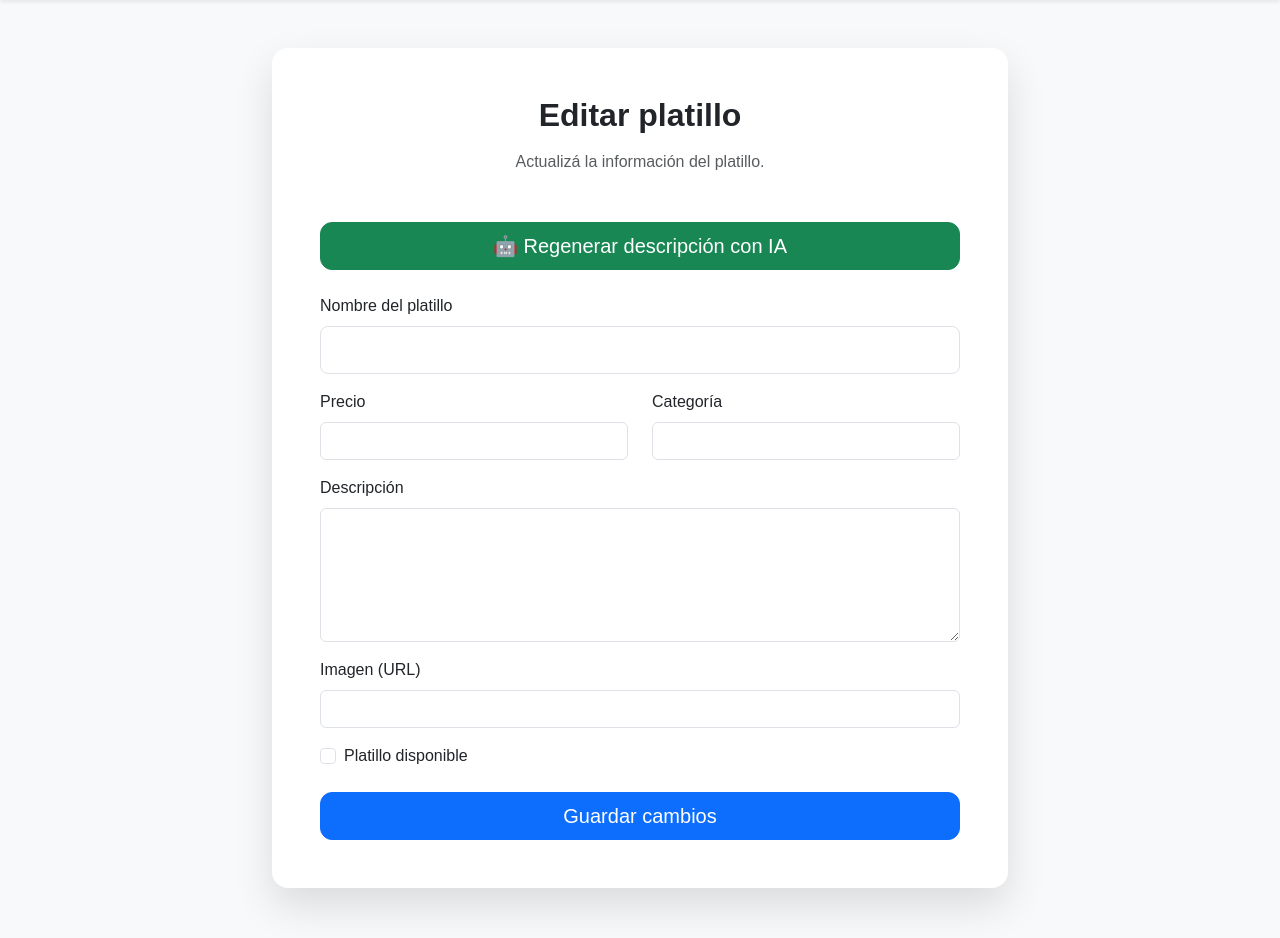
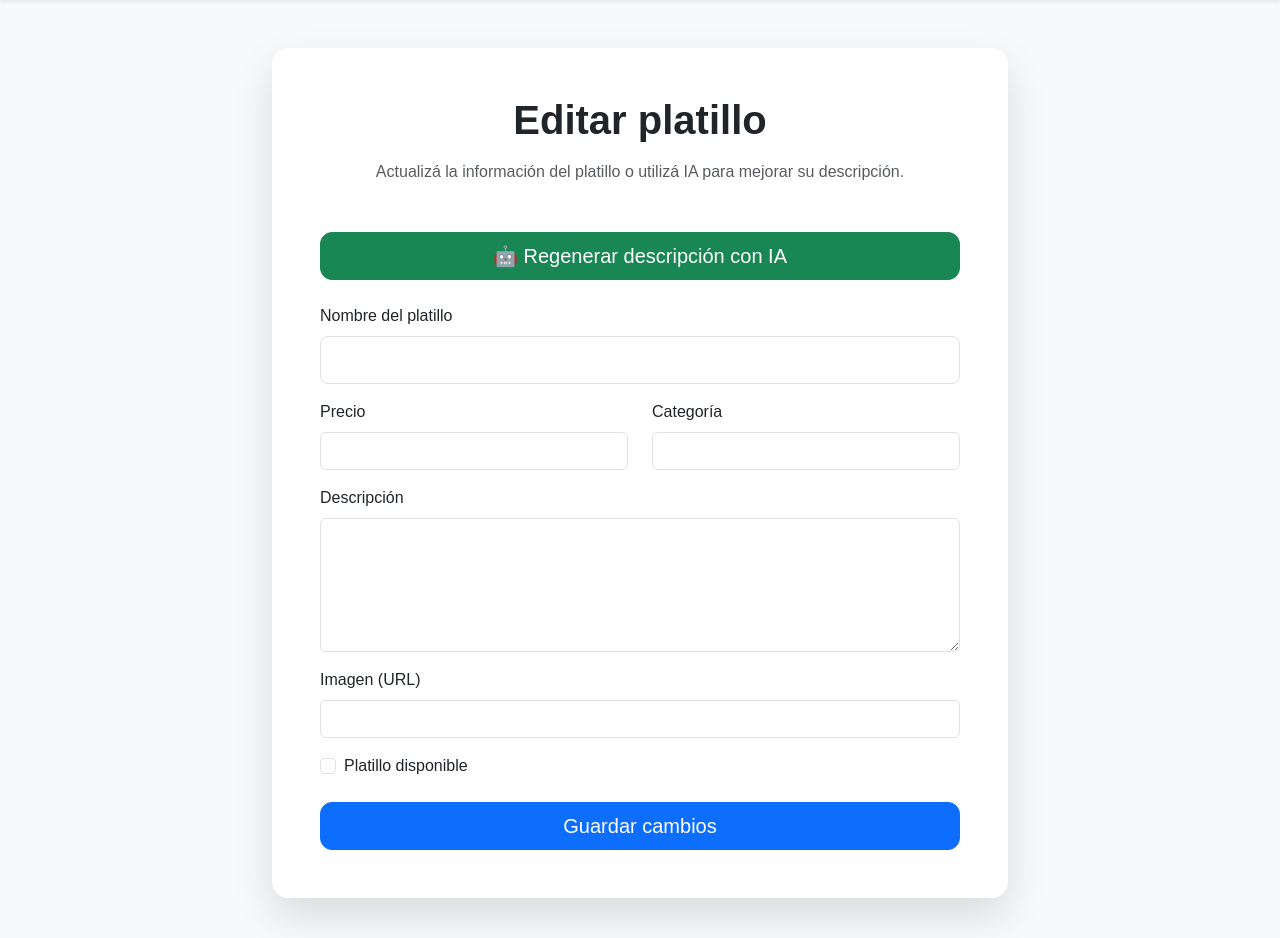
Before and after one commit to jose-giron-27/proyecto-final, a Flask app: template templates/dishes/edit.html in a window 1280 px wide. Shown: the part 56-994 px from the top of the page. Run offline with Flask 3, Linux system fonts and the light colour scheme; the template is opened without the code that fills it, so the values that code supplies are empty.

Commit message:
style: redesign edit dish page

```diff
--- a/templates/dishes/edit.html
+++ b/templates/dishes/edit.html
@@ -16,15 +16,13 @@ Editar platillo | AutoMenu AI
 
                 <div class="card-body p-5">
 
-                    <h2 class="fw-bold text-center mb-3">
-
+                    <h1 class="fw-bold text-center mb-3">
                         Editar platillo
-
-                    </h2>
+                    </h1>
 
                     <p class="text-center text-muted mb-5">
 
-                        Actualizá la información del platillo.
+                        Actualizá la información del platillo o utilizá IA para mejorar su descripción.
 
                     </p>
 
```
